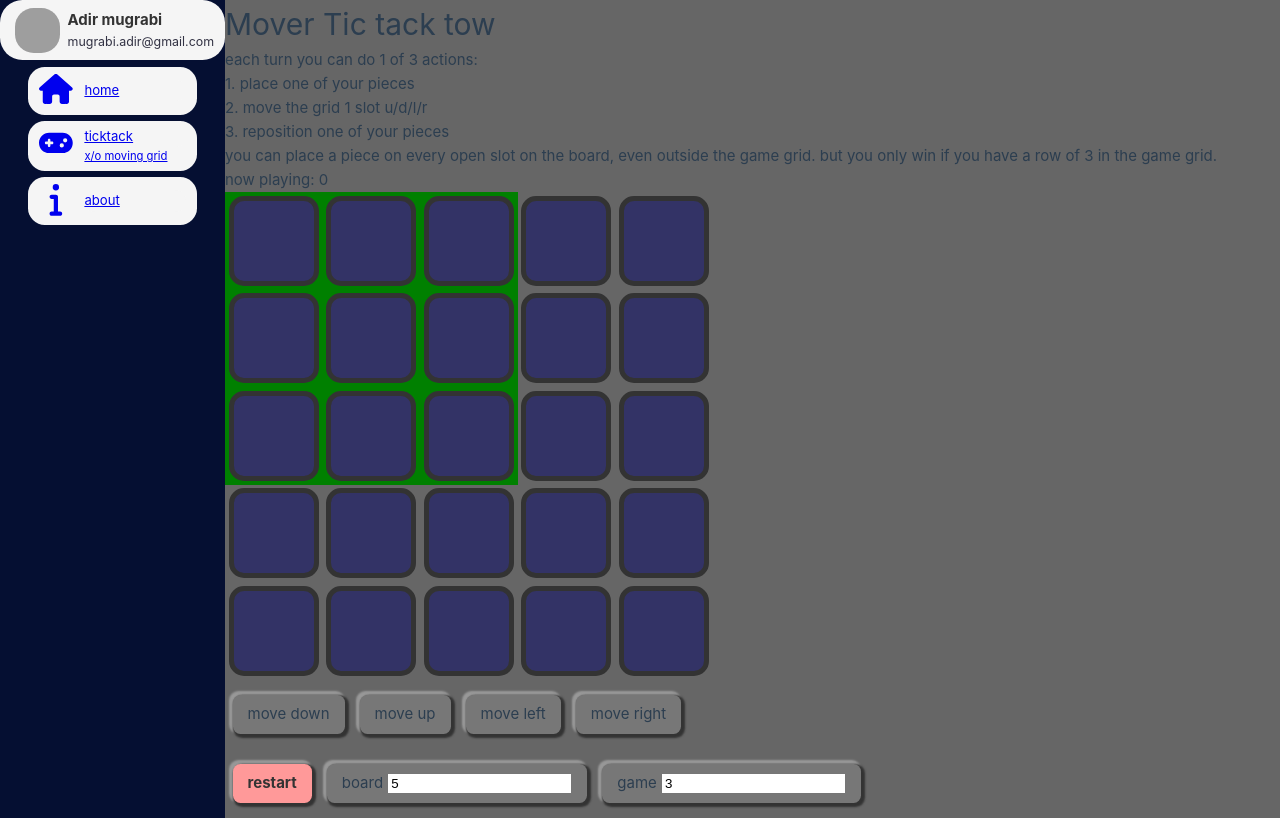
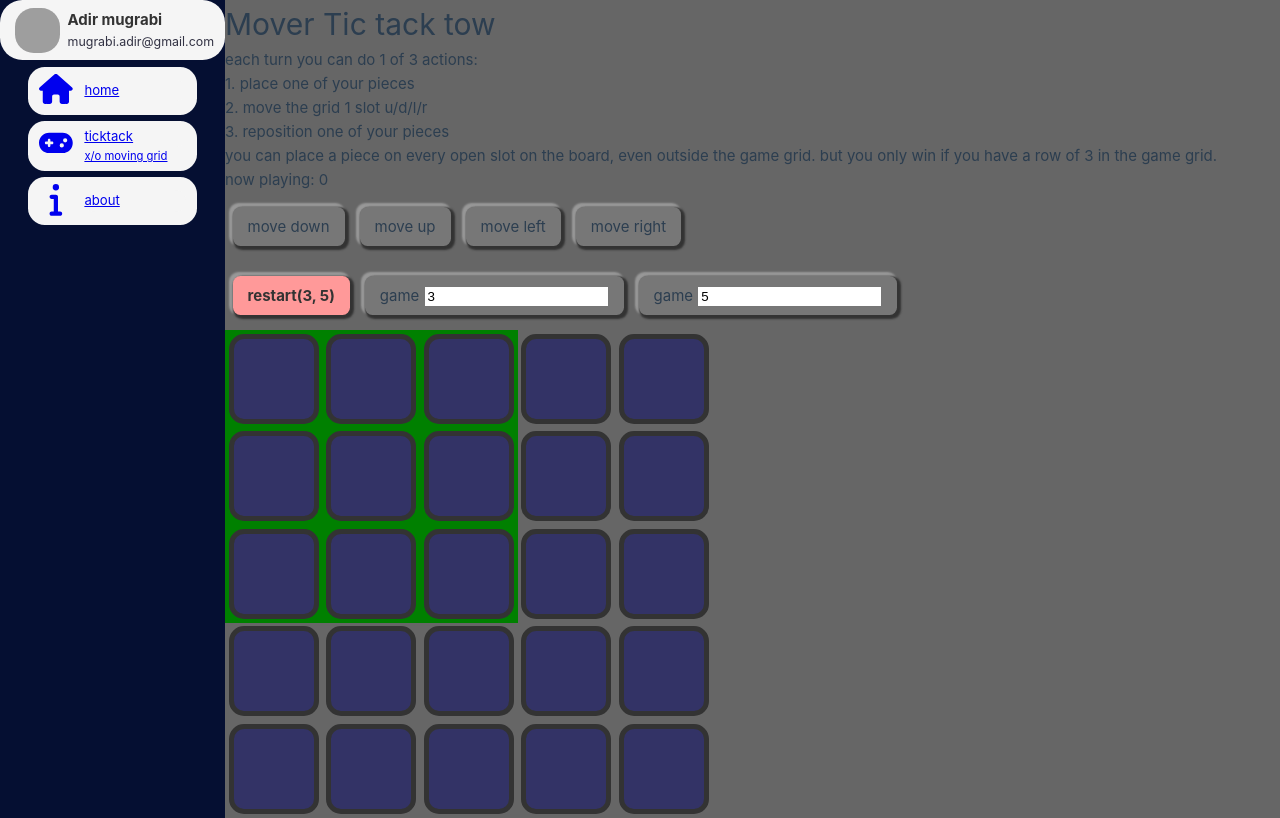
Before and after one commit to adirmu/vue, a Vue app in the folder vue tests/: page /ticktack in a window 1280 px wide. Built offline with nearby package versions, Linux system fonts and the light colour scheme; grey boxes are pictures that could not be loaded.

Commit message:
ticktack done

```diff
--- a/vue tests/src/stores/ticktack.ts
+++ b/vue tests/src/stores/ticktack.ts
@@ -10,7 +10,13 @@ export const useTicktackStore = defineStore('ticktack', () => {
   const game_pos = ref([0,0]);
 
 
-  function restart() {
+  function restart(_game:number, _board:number) {
+    if(+_game > +_board){
+      alert("the game can't be bigger than the board");
+      return;
+    }
+    game_size.value = +_game; board_size.value = +_board;
+    console.log("starting a new game on " + game_size.value + " in " + board_size.value)
     game_pos.value = [0,0];
     board.value=[];
     for (let i = 0; i < board_size.value; i++) {
--- a/vue tests/src/views/TickTackView.vue
+++ b/vue tests/src/views/TickTackView.vue
@@ -1,7 +1,11 @@
 <script setup lang="ts">
   import { useTicktackStore } from '@/stores/ticktack';
+import { ref } from 'vue';
+
   const store = useTicktackStore();
-  store.restart();
+  const game_size = ref(store.game_size);
+  const board_size = ref(store.board_size);
+  store.restart(game_size.value, board_size.value);
 </script>
 
 <template><main>
@@ -16,6 +20,17 @@
     <p>you can place a piece on every open slot on the board, even outside the game grid. but you only win if you have a row of 3 in the game grid.</p>
   </div>
   <div class="info"> now playing: {{ store.active_player }}</div>
+  <div class="actions">
+    <div class="button" v-on:click=" store.move_game_pos(+1,0)"> move down </div>
+    <div class="button" v-on:click=" store.move_game_pos(-1,0)"> move up </div>
+    <div class="button" v-on:click=" store.move_game_pos(0,-1)"> move left </div>
+    <div class="button" v-on:click=" store.move_game_pos(0,+1)"> move right </div>
+  </div>
+  <div class="actions">
+    <div class="button restart" v-on:click=" store.restart(game_size, board_size) "> restart({{game_size}}, {{board_size}}) </div>
+    <div class="button"><label for="game"></label> game <input id="game" v-model="game_size" /></div>
+    <div class="button"><label for="ass"></label> game <input id="game" v-model="board_size" /></div>
+  </div>
   <div class="board">
     <div class="bg" :style="{'top':(store.get_game_pos(0) + 'em'), 'left':(store.get_game_pos(1) + 'em'), 'width': (store.get_game_size() +'em'), 'height': (store.get_game_size() +'em')}"></div>
     <div v-for="i in store.board_size" class="board_col">
@@ -24,17 +39,7 @@
       </div>
     </div>
   </div>
-  <div class="actions">
-    <div class="button" v-on:click=" store.move_game_pos(+1,0)"> move down </div>
-    <div class="button" v-on:click=" store.move_game_pos(-1,0)"> move up </div>
-    <div class="button" v-on:click=" store.move_game_pos(0,-1)"> move left </div>
-    <div class="button" v-on:click=" store.move_game_pos(0,+1)"> move right </div>
-  </div>
-  <div class="actions">
-    <div class="button restart" v-on:click=" store.restart() "> restart </div>
-    <div class="button"><label for="board"></label> board <input id="board" v-bind:value="store.board_size"/></div>
-    <div class="button"><label for="game"></label> game <input id="game" v-bind:value="store.game_size"/></div>
-  </div>
+
 
 
 </main></template>
```
